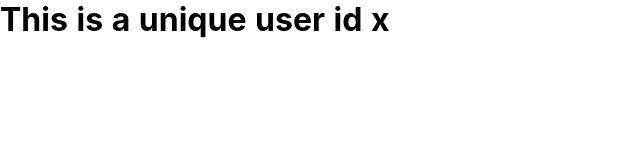
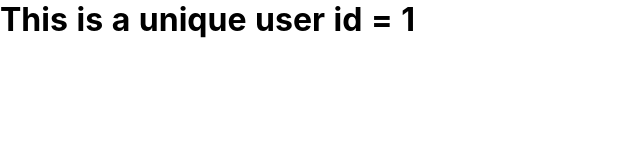
Before and after one commit to Dennis-Mgba/nxtb, a Nuxt app: page /users/1 in a window 1280 px wide. Shown: the top 160 px of the page, without its empty margins (0-640 px from the left). Built offline with nearby package versions, Linux system fonts and the light colour scheme.

Commit message:
learned how to get at the url params, in the index file of the _id folder

```diff
--- a/pages/users/_id/index.vue
+++ b/pages/users/_id/index.vue
@@ -1,5 +1,5 @@
 <template>
   <div class="">
-      <h1>This is a unique user id x</h1>
+      <h1>This is a unique user id = {{$route.params.id}}</h1>
   </div>
 </template>
```
